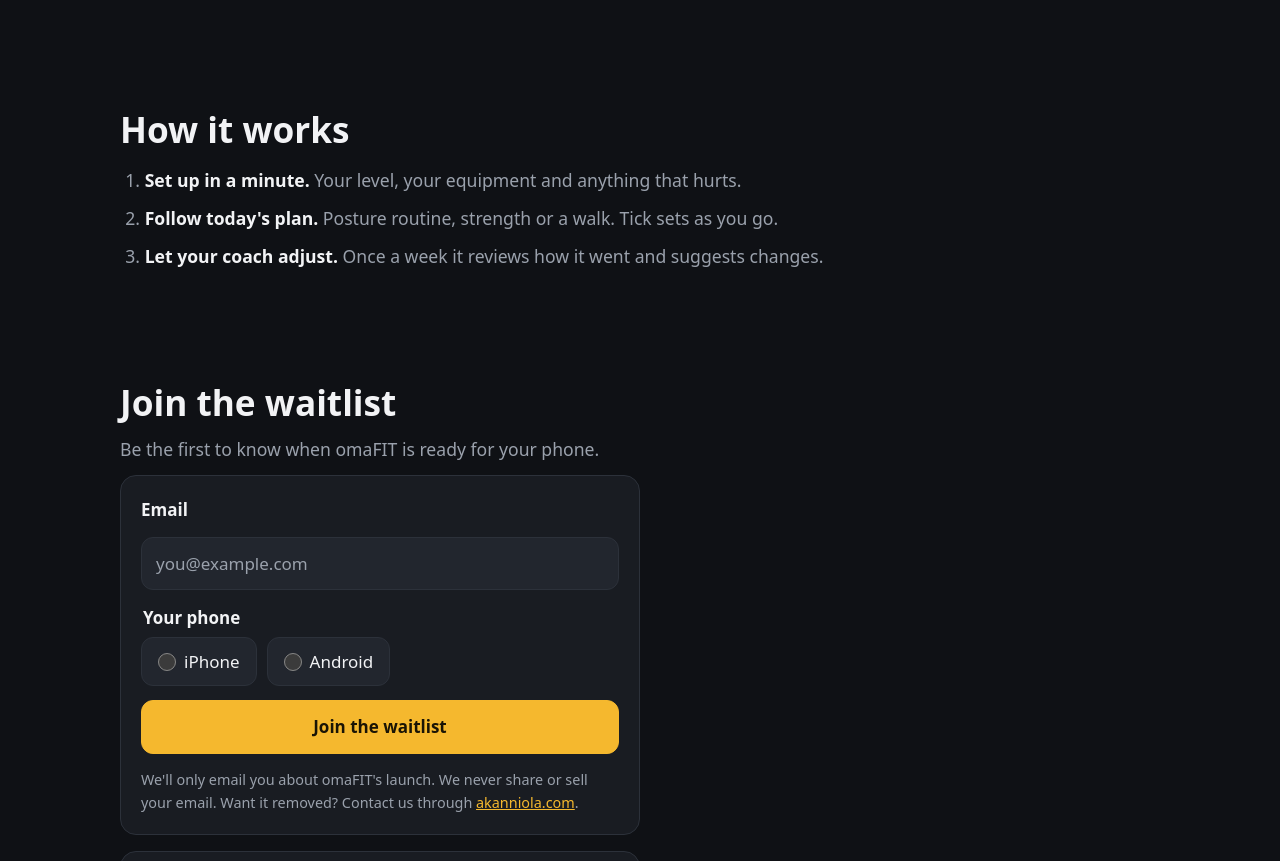
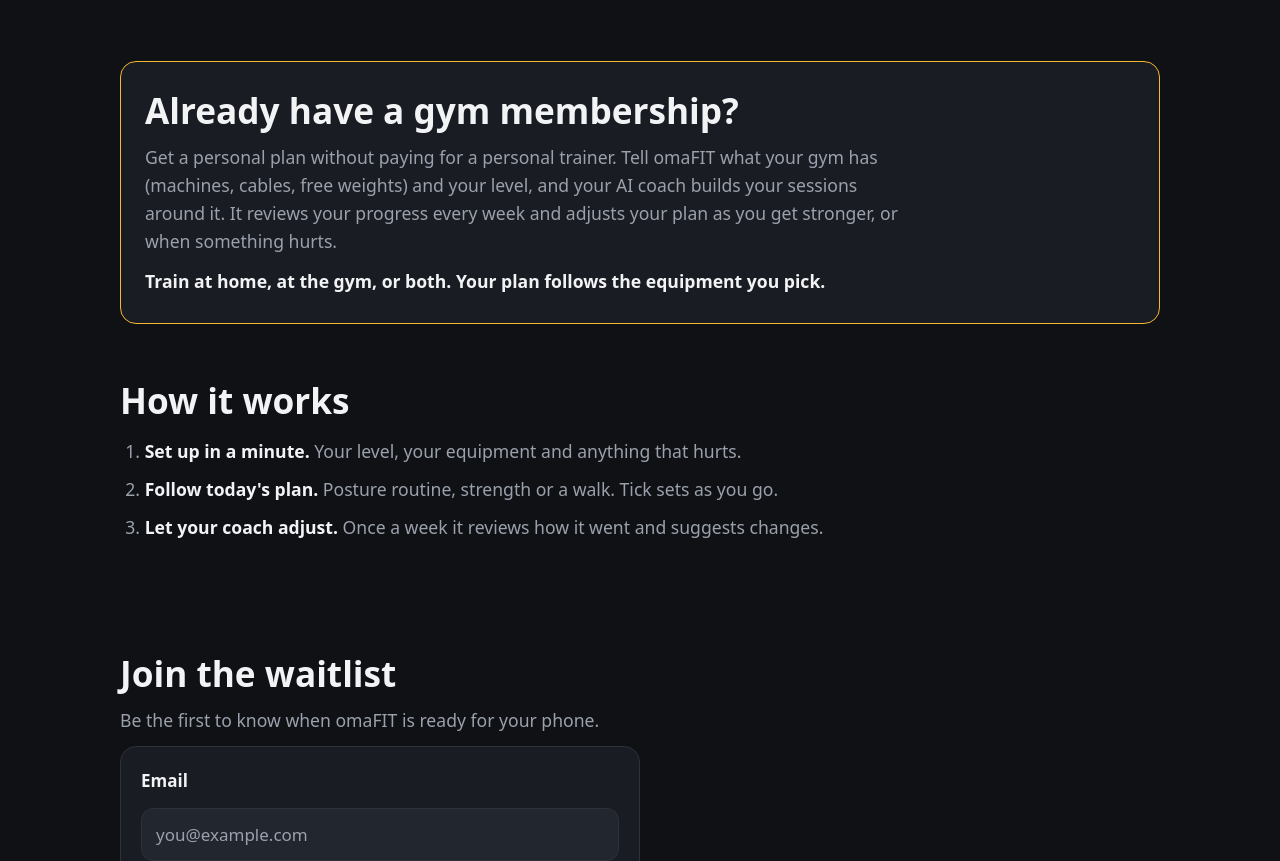
Before and after one commit to akeemarikeuyo/omafitwaitlist, a website: page omafit/index.html in a window 1280 px wide. Shown: the part 1467-2328 px from the top of the page. Drawn offline with Linux system fonts and the light colour scheme.

Commit message:
Add a section for gym members: a personal plan without paying a trainer

```diff
--- a/omafit/index.html
+++ b/omafit/index.html
@@ -87,6 +87,16 @@
             <p>No account and no ads. Your workouts stay on your phone and only go to the AI you choose. Open source.</p>
           </li>
         </ul>
+      </section>
+
+      <section class="gym" aria-labelledby="gym-title">
+        <h2 id="gym-title">Already have a gym membership?</h2>
+        <p>
+          Get a personal plan without paying for a personal trainer. Tell omaFIT what your gym has (machines, cables,
+          free weights) and your level, and your AI coach builds your sessions around it. It reviews your progress every
+          week and adjusts your plan as you get stronger, or when something hurts.
+        </p>
+        <p class="note">Train at home, at the gym, or both. Your plan follows the equipment you pick.</p>
       </section>
 
       <section class="steps" aria-labelledby="how">
--- a/omafit/styles.css
+++ b/omafit/styles.css
@@ -79,6 +79,12 @@ p { margin: 0 0 12px; }
 .steps ol { margin: 16px 0 0; padding-left: 1.4em; display: grid; gap: 10px; color: var(--muted); font-size: 1.1rem; }
 .steps b { color: var(--text); }
 
+/* ---------- gym members ---------- */
+.gym { background: var(--card); border: 1px solid var(--accent); border-radius: var(--radius); padding: 28px 24px; margin-top: 8px; }
+.gym p { max-width: 760px; color: var(--muted); font-size: 1.1rem; }
+.gym .note { color: var(--text); font-weight: 600; margin: 0; }
+@media (max-width: 480px) { .gym { padding: 22px 18px; } }
+
 /* ---------- form ---------- */
 .join form { max-width: 520px; display: grid; gap: 14px; }
 .join label[for="email"], legend { font-weight: 700; }
```
